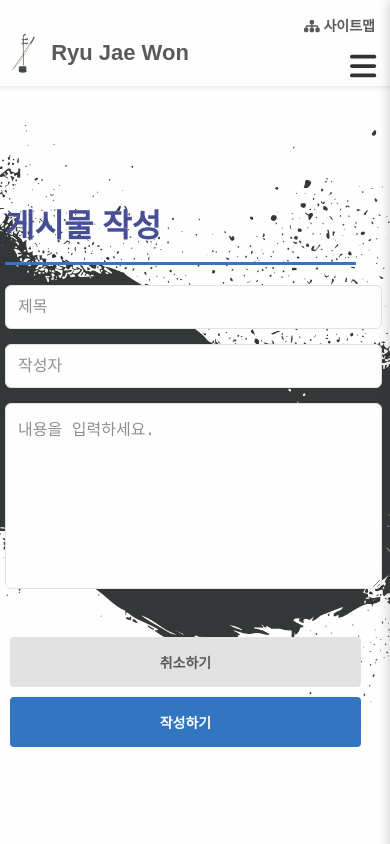
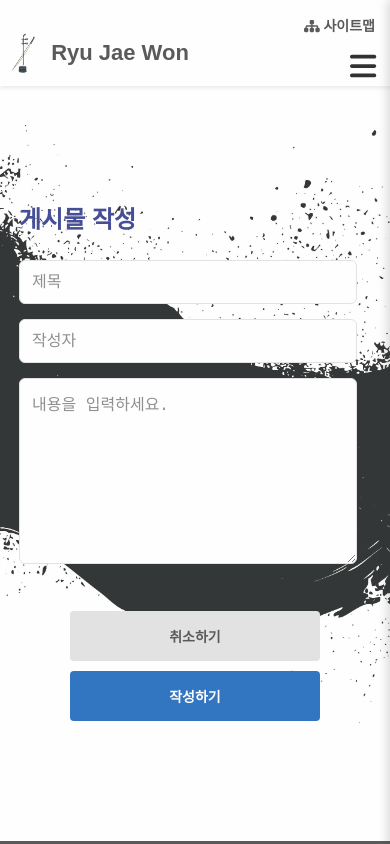
Before and after one commit to BrightLuminate/jawnproject, a React (Create React App) app: page /WriteForm in a window 390 px wide. Shown: the top 844 px of the page. Built offline with nearby package versions, Linux system fonts and the light colour scheme.

Commit message:
Update WriteForm.css

```diff
--- a/src/css/WriteForm.css
+++ b/src/css/WriteForm.css
@@ -3,7 +3,7 @@
     width: 50%;
     margin: 40px auto;
     font-family: 'Arial', sans-serif;
-    color: #333;
+    color: crimson;
     padding: 25px;
     border-radius: 10px;
     position: relative;
@@ -12,13 +12,13 @@
 }
 
 /* 제목 스타일 */
-h2 {
+.corm {
     font-size: 32px;
     margin-bottom: 25px;
     text-align: left;
-    color: #0056b3;
+    color: crimson;
     font-weight: bold;
-    border-bottom: 3px solid #0056b3;
+    border-bottom: 3px solid crimson;
     padding-bottom: 10px;
 }
 
@@ -104,7 +104,7 @@ h2 {
 /* 반응형 스타일 */
 @media (max-width: 768px) {
     .write-form {
-        width: 90%;
+        width: 80%;
         position: relative;
         right: 20px;
     }
@@ -113,7 +113,10 @@ h2 {
         align-items: center;
     }
     .form-actions button {
-        width: 100%;
+        width: 80%;
         margin: 5px 0;
+        background-color: crimson;
+        position: relative;
+        right: -15px;
     }
 }
```
